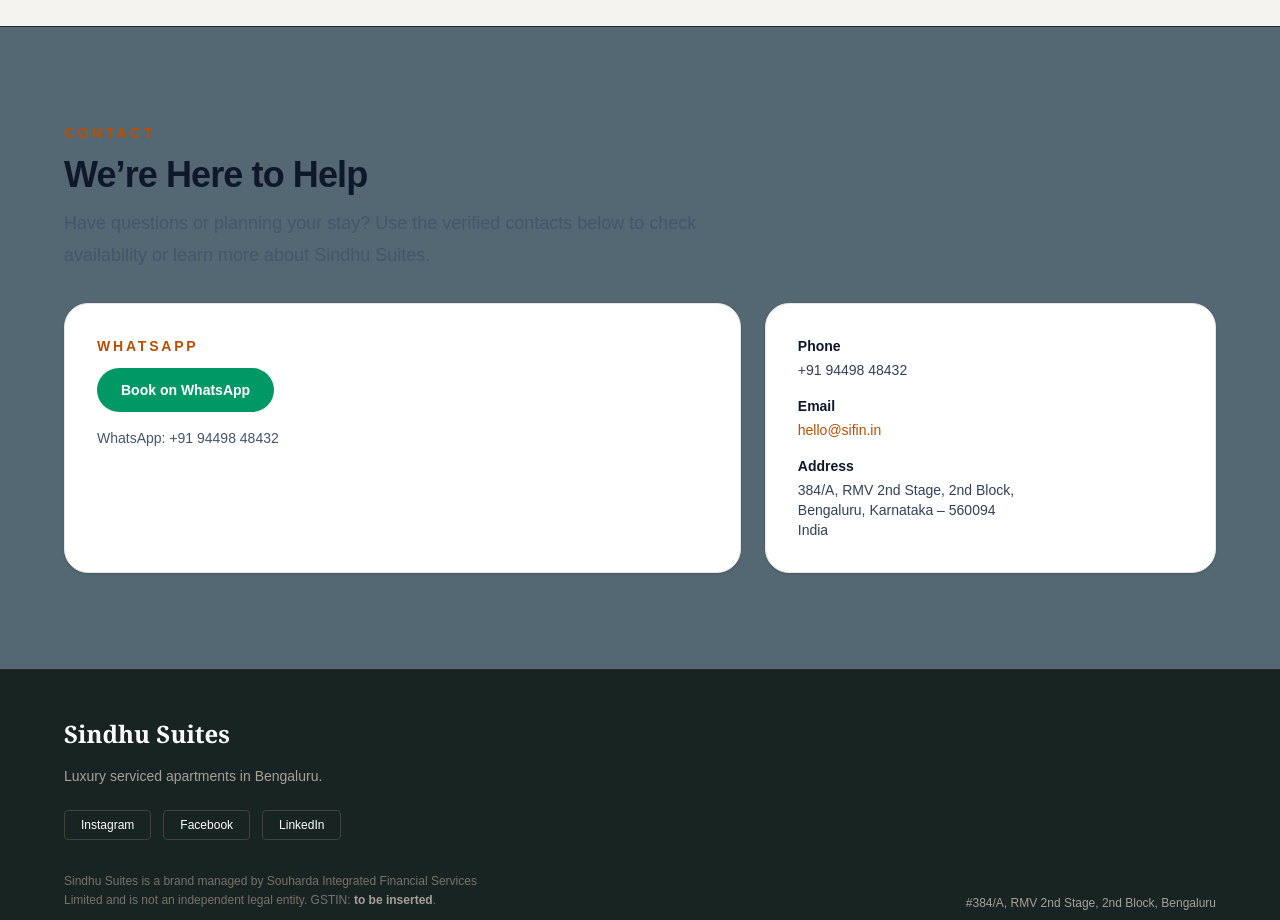
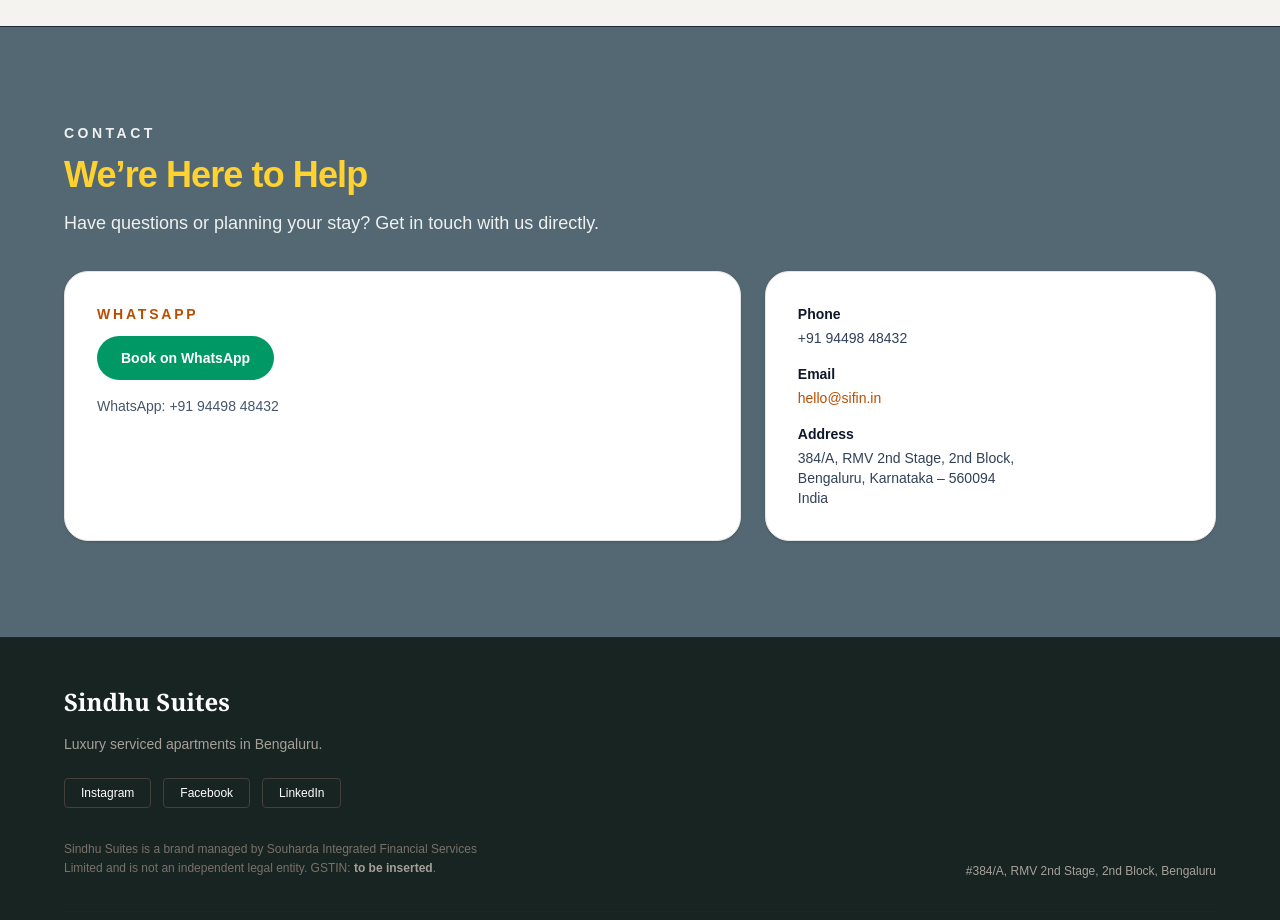
Before and after one commit to naveencoherent/sindhu-suite, a Next.js app: page / in a window 1280 px wide. Shown: the part 4400-5320 px from the top of the page. Built offline with nearby package versions, Linux system fonts and the light colour scheme.

Commit message:
Apply yellow and white text styles to Contact heading

```diff
--- a/app/page.tsx
+++ b/app/page.tsx
@@ -836,11 +836,13 @@
       </section>
 
 <section className="relative bg-[#536872] text-white py-20 md:py-24 px-6 md:px-16 overflow-hidden border-t border-gray-800">
-          <SectionHeading
-            eyebrow="Contact"
-            title="We’re Here to Help"
-            description="Have questions or planning your stay? Use the verified contacts below to check availability or learn more about Sindhu Suites."
-          />
+          <div className="[&_h2]:text-amber-300 [&_p]:text-white/90 [&_span]:text-amber-400">
+              <SectionHeading
+                eyebrow="Contact"
+                title="We’re Here to Help"
+                description="Have questions or planning your stay? Get in touch with us directly."
+              />
+            </div>
           <div className="mt-8 grid gap-6 lg:grid-cols-[1.2fr_0.8fr]">
             <div className="rounded-3xl border border-stone-200 bg-white p-8 shadow-sm">
               <p className="text-sm font-semibold uppercase tracking-[0.2em] text-amber-700">
```
